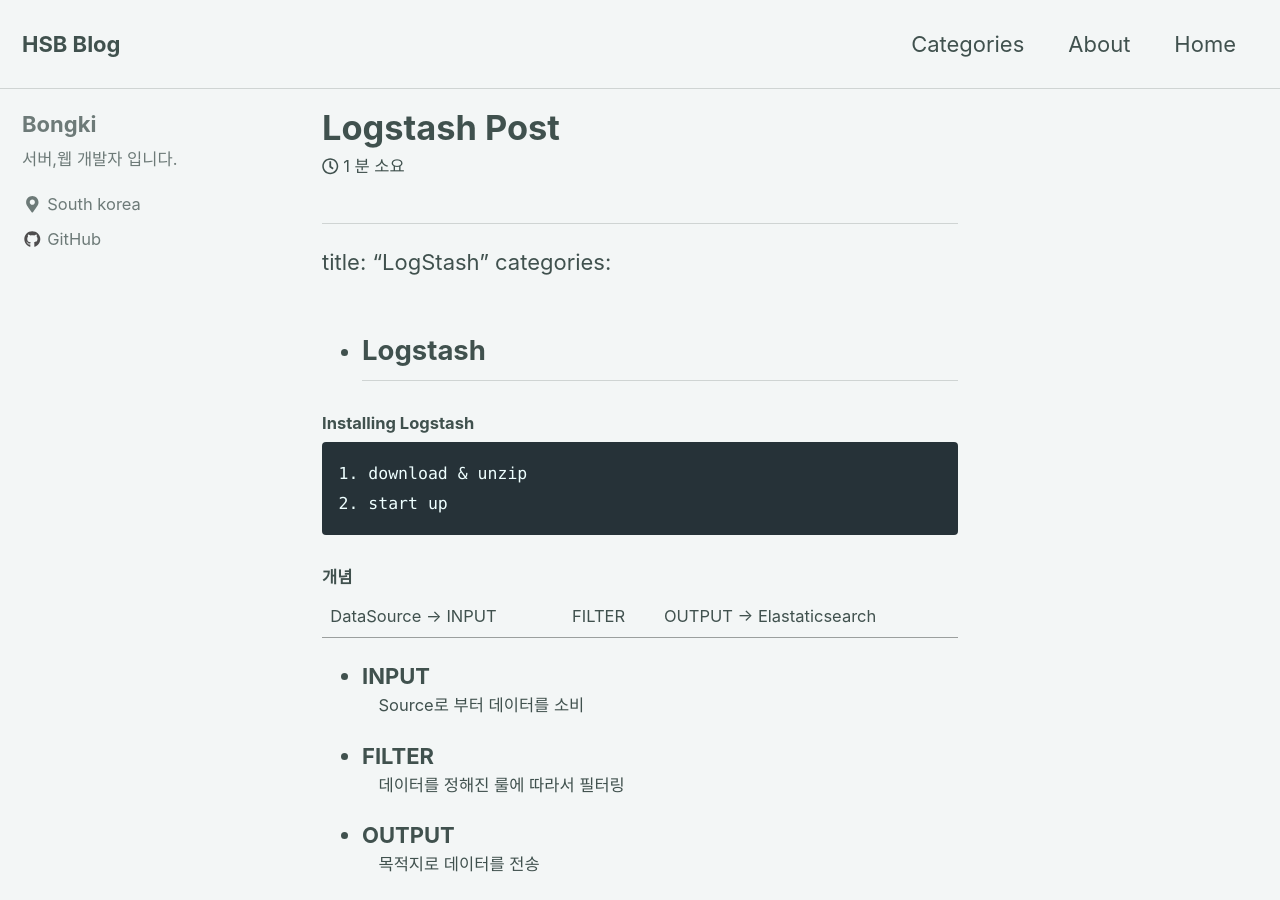
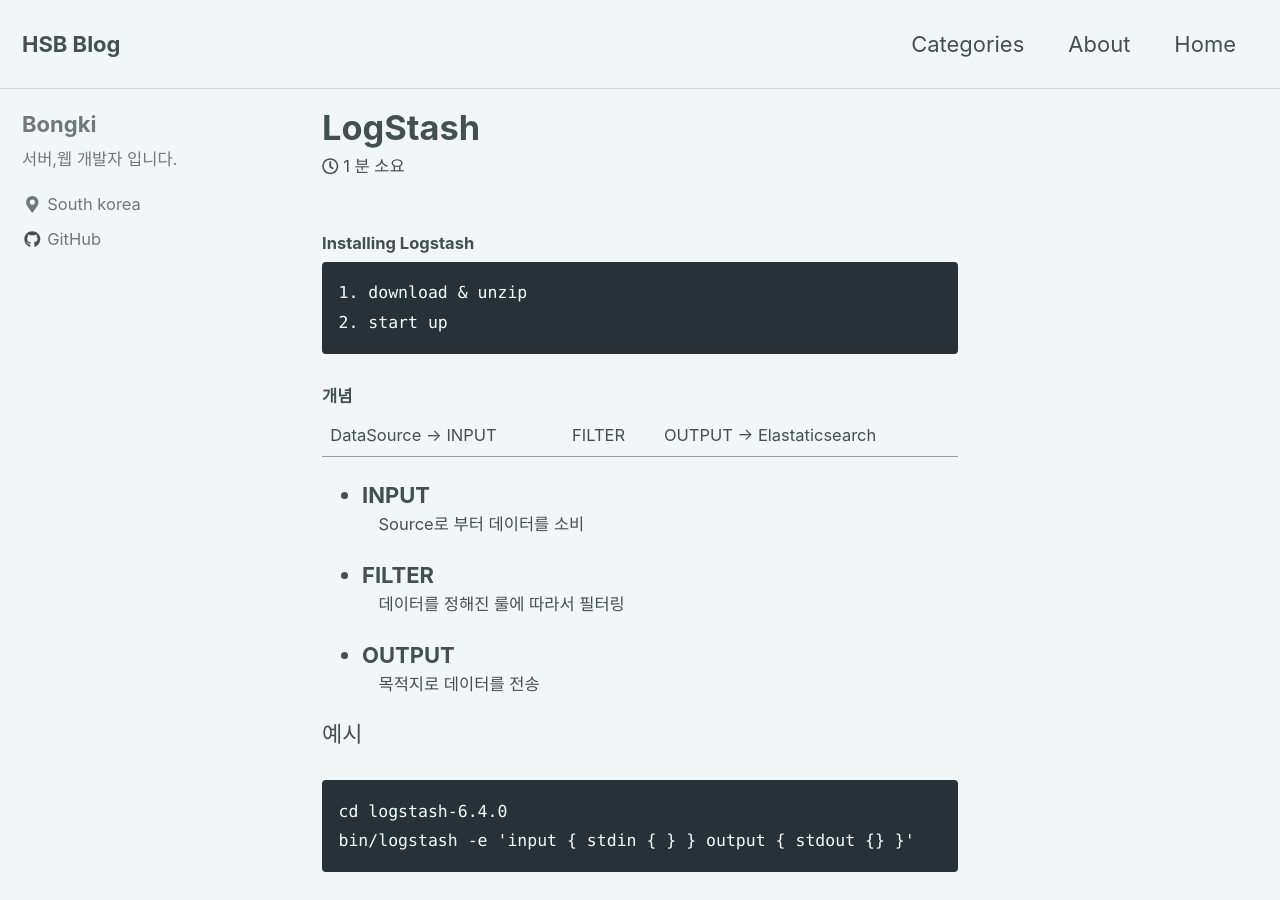
Before and after one commit to hsb0202/hsb0202.github.io, a Jekyll site: the page built from _posts/2018-08-24-logstash-post.md, in a window 1280 px wide and 900 px high. Built offline with Jekyll 4.4.1, drawn with Linux system fonts in a browser that asks for light colours; nearby versions of some CDN libraries; some of the changed lines change nothing that is shown.

Commit message:
Update 2018-08-24-logstash-post.md

```diff
--- a/_posts/2018-08-24-logstash-post.md
+++ b/_posts/2018-08-24-logstash-post.md
@@ -1,8 +1,6 @@
-
 ---
 title: "LogStash"
-categories:
-  - Logstash
+categories: [Logstash, ELK]
 ---
 
 
```
